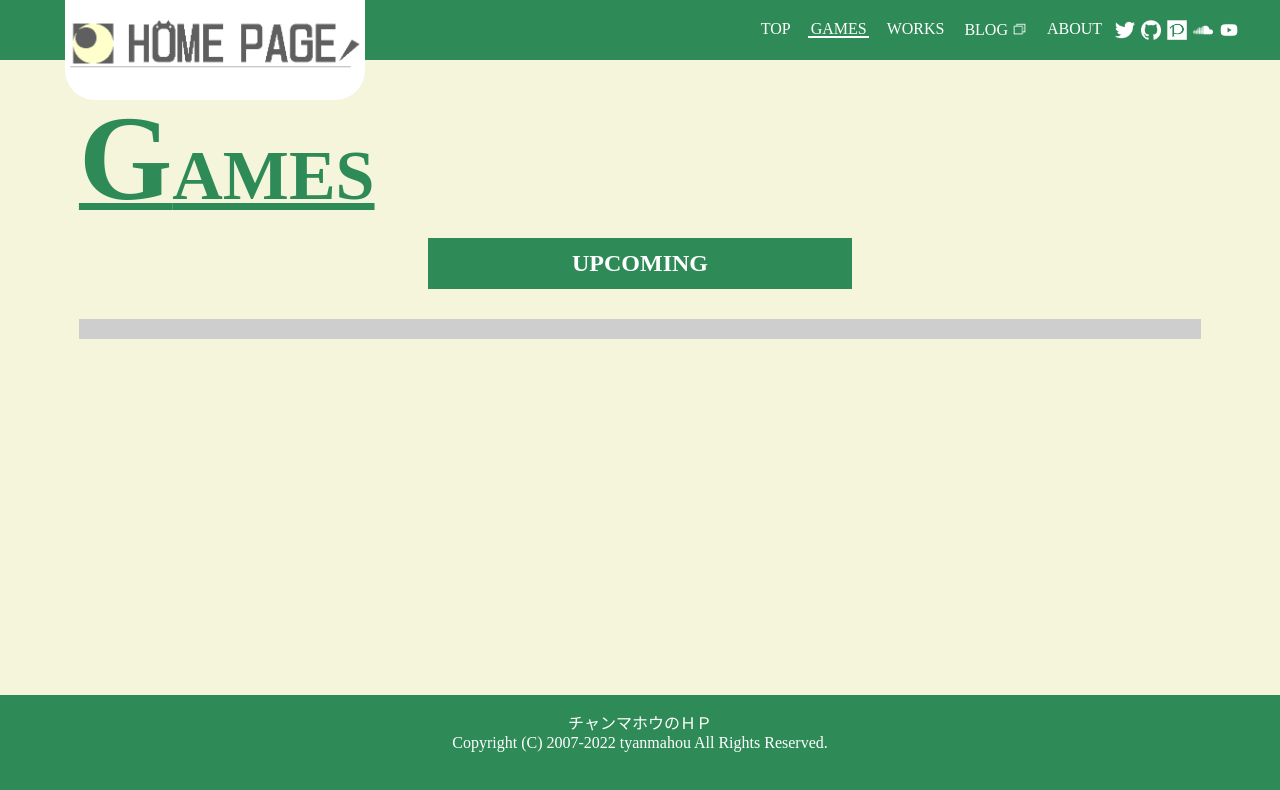
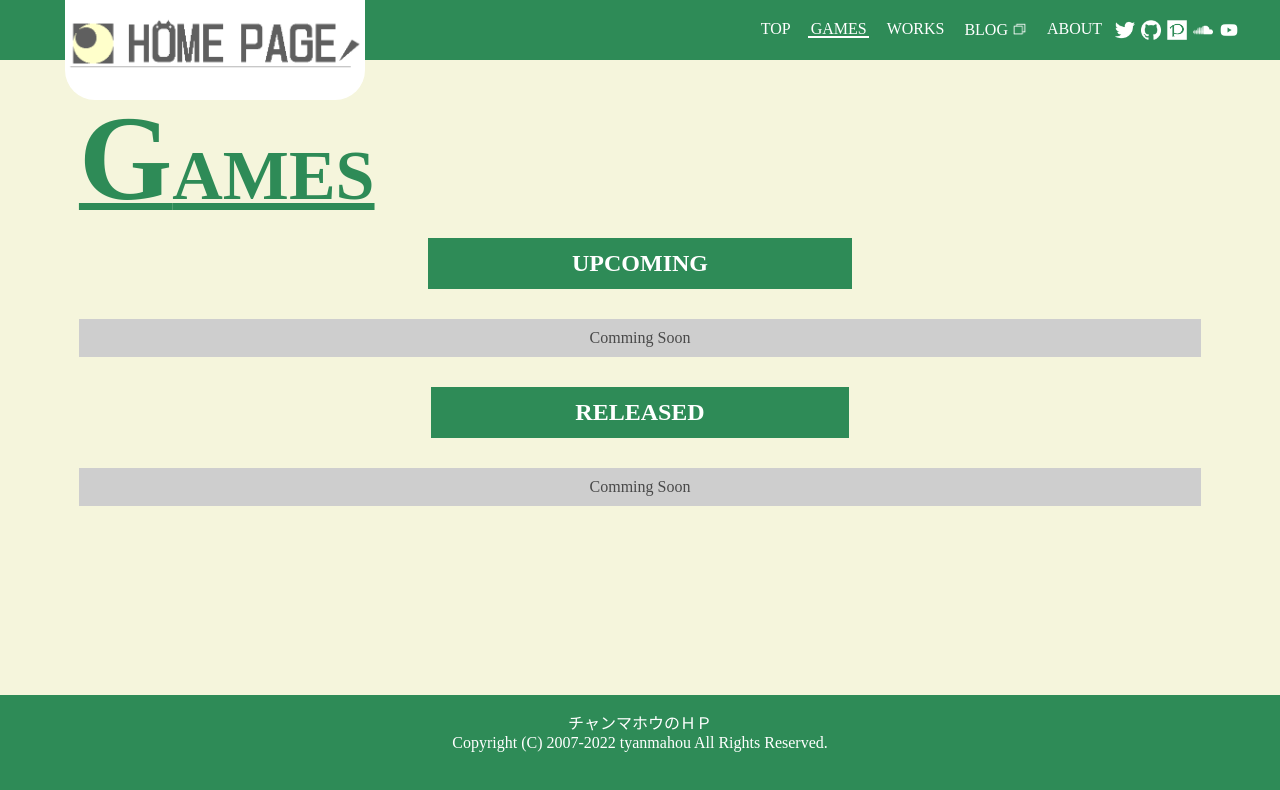
Before and after one commit to tyanmahou/Web, a Vue app in the folder web/: page /games in a window 1280 px wide. Shown: the top 790 px of the page. Built offline with nearby package versions, Linux system fonts and the light colour scheme.

Commit message:
wip game

```diff
--- a/web/src/views/Games.vue
+++ b/web/src/views/Games.vue
@@ -5,6 +5,7 @@
       <h1>GAMES</h1>
       <h2>UPCOMING</h2>
       <div class="contents-wrap" id="upcoming-wrap">
+      Comming Soon
         <ul id="upcoming-ul">
           <li v-for="item in upcoming">
             <mymodel>
@@ -21,6 +22,10 @@
             </mymodel>
           </li>
         </ul>
+      </div>
+      <h2>RELEASED</h2>
+      <div class="contents-wrap" id="released-wrap">
+      Comming Soon
       </div>
     </div>
   </div>
```
